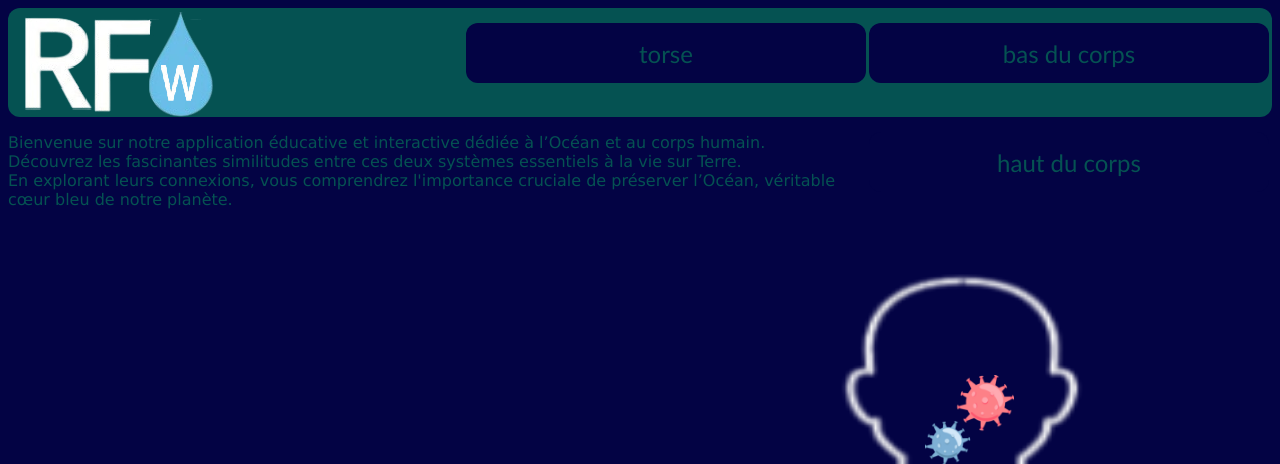
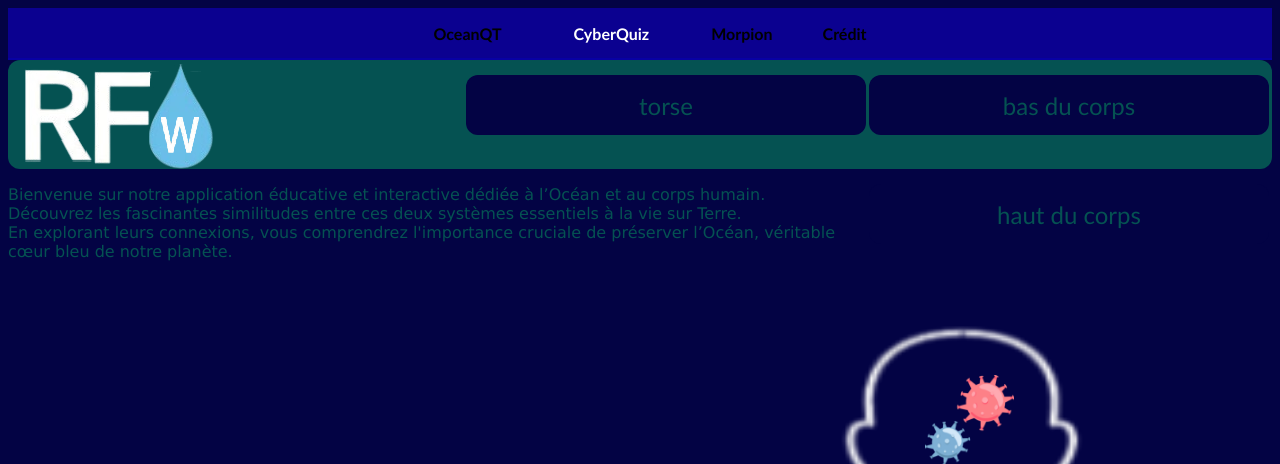
Before and after one commit to lugamecooper/nuit-de-l-info-2024, a PHP site: page /oceanqt/ in a window 1280 px wide; the page is wider, and only the part inside the window is pictured. Shown: the top 464 px of that part. Run offline with PHP 8.4, Linux system fonts and the light colour scheme.

Commit message:
final change

```diff
--- a/oceanqt/index.php
+++ b/oceanqt/index.php
@@ -7,6 +7,16 @@
         <meta name="viewport" content="width=device-width, initial-scale=1">
     </head>
     <body>
+        <header>
+            <nav class="nav">
+                <ul>
+                    <li class="nav-item"><a href="../oceanqt/">OceanQT</a></li>
+                    <li id="home"><a href="./">CyberQuiz</a></li>
+                    <li class="nav-item"><a href="../morpion/">Morpion</a></li>
+                    <li class="nav-item"><a href="../credit/">Crédit</a></li>
+                </ul>
+            </nav>
+        </header>
         <div class="header">
             <a href="./"><img src="../src/images/rfwalt.png"></a>
             <button onclick="location.href='#squelettejambe'">bas du corps</button>
--- a/oceanqt/style.css
+++ b/oceanqt/style.css
@@ -7,6 +7,78 @@ a,button,title{
     font-family: 'Gill Sans', 'Gill Sans MT', Calibri, 'Trebuchet MS', sans-serif;
 }
 
+header {
+    display: flex;
+    justify-content: space-around;
+    align-items: center;
+    background-color: #0B0190;
+    padding: 20px;
+    color: black;
+    height: 10px;
+    border-bottom: 2px solid #0801A3;
+}
+
+.nav ul {
+    list-style-type: none;
+    margin: 0;
+    padding: 0;
+    display: flex;
+    align-items: center;
+}
+
+.nav ul li {
+    margin: 0 5px;
+}
+
+.nav-item a {
+    text-decoration: none;
+    color: black;
+    display: inline-block;
+    padding: 10px;
+    font-size: 16px;
+}
+
+.nav-item a:hover {
+    color: #1C1C1C;
+}
+
+.nav-pressed a {
+    text-decoration: none;
+    font-size: 16px;
+    display: inline-block;
+    padding: 10px;
+    color: #D1C176;
+}
+
+.nav-pressed a:hover {
+    color: #B3A155;
+}
+
+#home {
+    padding-left: 10px;
+}
+
+#home a {
+    display: block;
+    text-decoration: none;
+    font-size: 16px;
+    color: white;
+    border: 2px solid transparent;
+    padding: 10px 20px;
+    border-radius: 5px;
+}
+
+#home a:hover {
+    color: #BDB9B2;
+}
+
+nav a {
+    color: white;
+    margin-left: 20px;
+    text-decoration: none;
+    font-weight: bold;
+    font-size: 16px;
+}
 
 .header{
     background-color: rgb(5, 82, 82);
```
